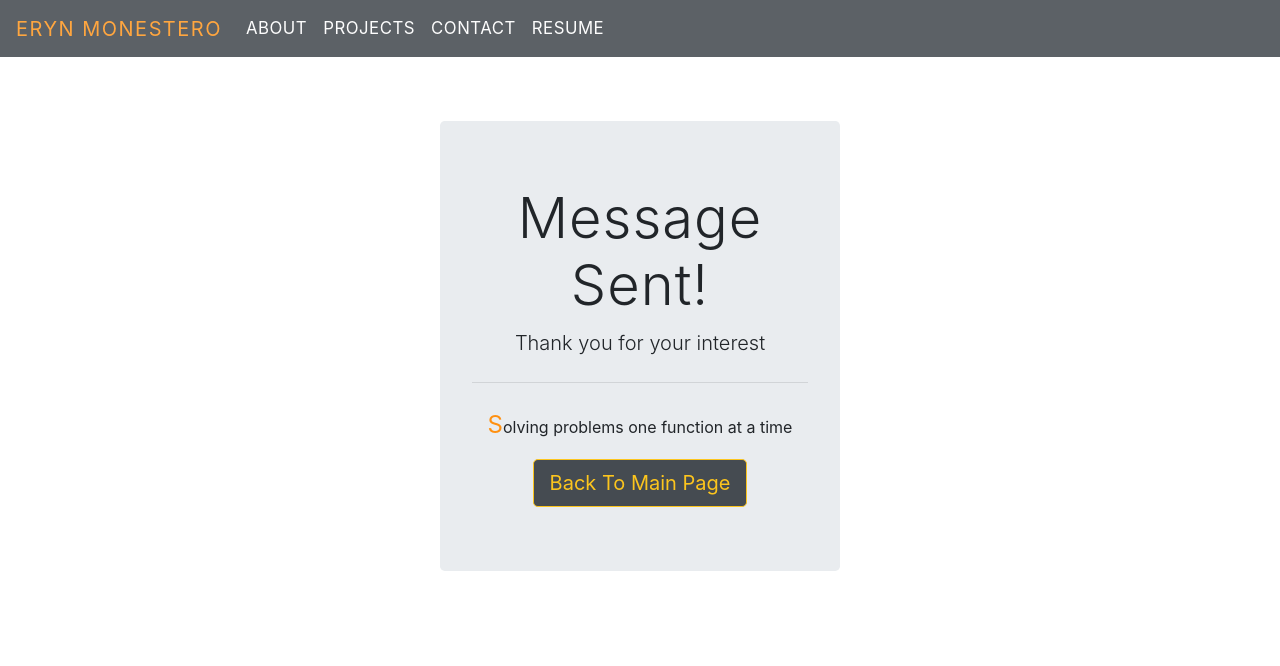
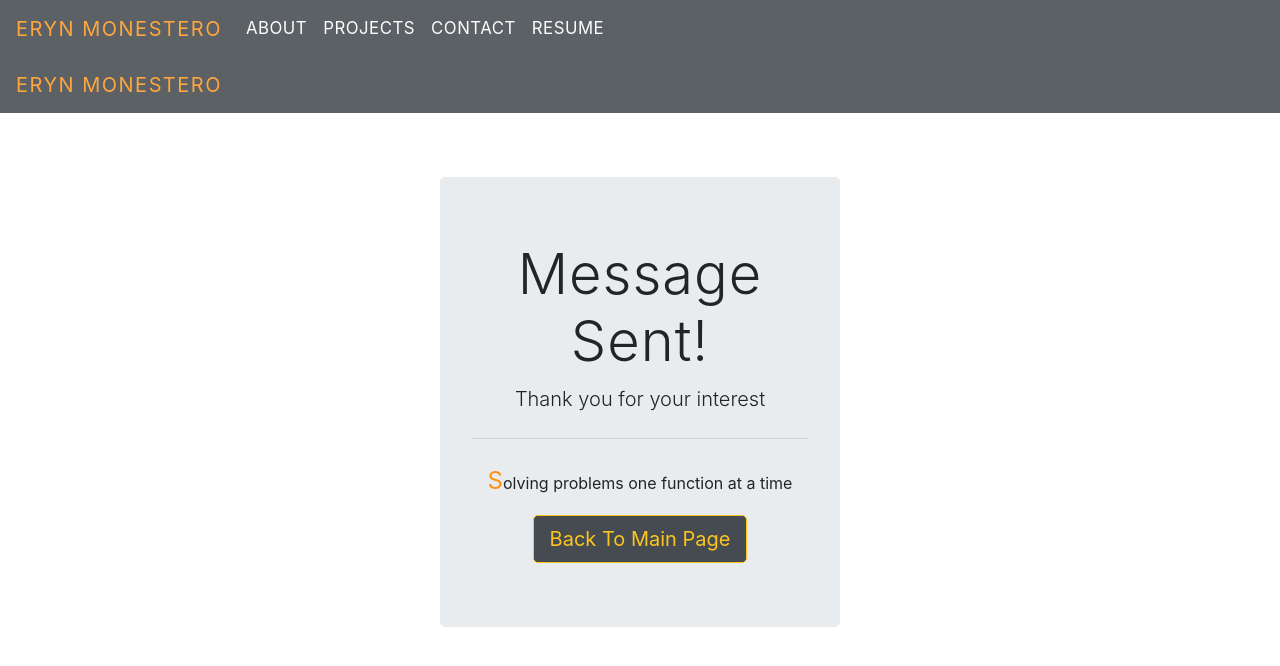
Before and after one commit to erynjohn/erynjohn.git.io, a Node server app: template views/messageSent.handlebars in a window 1280 px wide. Shown: the top 666 px of the page. Run offline with Node 20, Linux system fonts and the light colour scheme; the template is opened without the code that fills it: most values are stand-ins (such as "Sample title", 1, 10 or a date in 2020); some libraries are stand-ins or nearby versions.

Commit message:
Revert "update"
This reverts commit eb7c1105f1cc3ebec730977b207975d898fe0228.
lkkjl

```diff
--- a/app.js
+++ b/app.js
@@ -6,7 +6,7 @@ const path = require('path');
 
 const app = express();
 
-app.engine('handlebars', expresshbs());
+app.engine('handlebars', expresshbs({defaultLayout: 'main'}));
 app.set('view engine', 'handlebars');
 
 app.use('/public', express.static(path.join(__dirname, 'public')));
--- /dev/null
+++ b/views/layouts/main.handlebars
@@ -0,0 +1,52 @@
+<!DOCTYPE html>
+<html lang="en">
+<head>
+    <meta charset="UTF-8">
+    <meta name="viewport" content="width=device-width, initial-scale=1.0">
+    <meta http-equiv="X-UA-Compatible" content="ie=edge">
+    <link rel="stylesheet" type="text/css" media="screen" href="/public/css/style.css" />
+    <link rel="stylesheet" href="https://stackpath.bootstrapcdn.com/bootstrap/4.2.1/css/bootstrap.min.css"
+        integrity="sha384-GJzZqFGwb1QTTN6wy59ffF1BuGJpLSa9DkKMp0DgiMDm4iYMj70gZWKYbI706tWS" crossorigin="anonymous">
+    <link rel="stylesheet" href="https://use.fontawesome.com/releases/v5.7.1/css/all.css"
+        integrity="sha384-fnmOCqbTlWIlj8LyTjo7mOUStjsKC4pOpQbqyi7RrhN7udi9RwhKkMHpvLbHG9Sr" crossorigin="anonymous">
+    <link href="https://fonts.googleapis.com/css?family=Roboto" rel="stylesheet">
+    <script src="https://code.jquery.com/jquery-3.3.1.slim.min.js"
+        integrity="sha384-q8i/X+965DzO0rT7abK41JStQIAqVgRVzpbzo5smXKp4YfRvH+8abtTE1Pi6jizo"
+        crossorigin="anonymous"></script>
+    <script src="https://cdnjs.cloudflare.com/ajax/libs/popper.js/1.14.6/umd/popper.min.js"
+        integrity="sha384-wHAiFfRlMFy6i5SRaxvfOCifBUQy1xHdJ/yoi7FRNXMRBu5WHdZYu1hA6ZOblgut"
+        crossorigin="anonymous"></script>
+    <script src="https://stackpath.bootstrapcdn.com/bootstrap/4.2.1/js/bootstrap.min.js"
+        integrity="sha384-B0UglyR+jN6CkvvICOB2joaf5I4l3gm9GU6Hc1og6Ls7i6U/mkkaduKaBhlAXv9k"
+        crossorigin="anonymous"></script>
+    <title>{{title}}</title>
+</head>
+<body>
+    <nav class="navbar navbar-expand-lg bg-dark">
+        <a class="navbar-brand" href="">ERYN MONESTERO</a>
+        <button class="navbar-toggler" type="button" data-toggle="collapse" data-target="#navbarText"
+            aria-controls="navbarText" aria-expanded="false" aria-label="Toggle navigation">
+            <span class="navbar-toggler-icon"><i class="fas fa-bars"></i></span>
+        </button>
+        <div class="collapse navbar-collapse" id="navbarText">
+            <ul class="navbar-nav mr-auto">
+                <li class="nav-item active">
+                    <a class="nav-link about-link" href="#about">ABOUT<span class="sr-only">(current)</span></a>
+                </li>
+                <li class="nav-item">
+                    <a class="nav-link portfolio-link" href="#projects">PROJECTS</a>
+                </li>
+                <li class="nav-item">
+                    <a class="nav-link contact-link" href="#contact">CONTACT</a>
+                </li>
+                <li class="nav-item">
+                    <a class="nav-link" href="https://docs.google.com/document/d/e/2PACX-1vTrXEOV6zCd6cmvaGa1Z87_akYv43uJJScvcdM5h-U3dWd-70341oZf0fFHNDk3JjSxiumgMSs0oNJ2/pub" target="_blank">RESUME</a>
+                </li>
+            </ul>
+            <span class="navbar-text"></span>
+        </div>
+    </nav>
+    {{{body}}}
+     <script src="/public/js/main.js"></script>
+</body>
+</html>
--- a/views/messageSent.handlebars
+++ b/views/messageSent.handlebars
@@ -6,47 +6,12 @@
     <meta http-equiv="X-UA-Compatible" content="IE=edge">
     <title>Eryn Monestero Portfolio</title>
     <meta name="viewport" content="width=device-width, initial-scale=1">
-     <link rel="stylesheet" type="text/css" media="screen" href="/public/css/style.css" />
-    <link rel="stylesheet" href="https://stackpath.bootstrapcdn.com/bootstrap/4.2.1/css/bootstrap.min.css"
-        integrity="sha384-GJzZqFGwb1QTTN6wy59ffF1BuGJpLSa9DkKMp0DgiMDm4iYMj70gZWKYbI706tWS" crossorigin="anonymous">
-    <link rel="stylesheet" href="https://use.fontawesome.com/releases/v5.7.1/css/all.css"
-        integrity="sha384-fnmOCqbTlWIlj8LyTjo7mOUStjsKC4pOpQbqyi7RrhN7udi9RwhKkMHpvLbHG9Sr" crossorigin="anonymous">
-    <link href="https://fonts.googleapis.com/css?family=Roboto" rel="stylesheet">
-    <script src="https://code.jquery.com/jquery-3.3.1.slim.min.js"
-        integrity="sha384-q8i/X+965DzO0rT7abK41JStQIAqVgRVzpbzo5smXKp4YfRvH+8abtTE1Pi6jizo"
-        crossorigin="anonymous"></script>
-    <script src="https://cdnjs.cloudflare.com/ajax/libs/popper.js/1.14.6/umd/popper.min.js"
-        integrity="sha384-wHAiFfRlMFy6i5SRaxvfOCifBUQy1xHdJ/yoi7FRNXMRBu5WHdZYu1hA6ZOblgut"
-        crossorigin="anonymous"></script>
-    <script src="https://stackpath.bootstrapcdn.com/bootstrap/4.2.1/js/bootstrap.min.js"
-        integrity="sha384-B0UglyR+jN6CkvvICOB2joaf5I4l3gm9GU6Hc1og6Ls7i6U/mkkaduKaBhlAXv9k"
-        crossorigin="anonymous"></script>
 </head>
 
 <body>
     <nav class="navbar navbar-expand-lg bg-dark">
-        <a class="navbar-brand" href="">ERYN MONESTERO</a>
-        <button class="navbar-toggler" type="button" data-toggle="collapse" data-target="#navbarText"
-            aria-controls="navbarText" aria-expanded="false" aria-label="Toggle navigation">
-            <span class="navbar-toggler-icon"><i class="fas fa-bars"></i></span>
-        </button>
-        <div class="collapse navbar-collapse" id="navbarText">
-            <ul class="navbar-nav mr-auto">
-                <li class="nav-item active">
-                    <a class="nav-link about-link" href="#about">ABOUT<span class="sr-only">(current)</span></a>
-                </li>
-                <li class="nav-item">
-                    <a class="nav-link portfolio-link" href="#projects">PROJECTS</a>
-                </li>
-                <li class="nav-item">
-                    <a class="nav-link contact-link" href="#contact">CONTACT</a>
-                </li>
-                <li class="nav-item">
-                    <a class="nav-link" href="https://docs.google.com/document/d/e/2PACX-1vTrXEOV6zCd6cmvaGa1Z87_akYv43uJJScvcdM5h-U3dWd-70341oZf0fFHNDk3JjSxiumgMSs0oNJ2/pub" target="_blank">RESUME</a>
-                </li>
-            </ul>
-            <span class="navbar-text"></span>
-        </div>
+        <a class="navbar-brand" href="#">ERYN MONESTERO</a>
+
     </nav>
     <div>
         <div class="jumbotron message-sent-box">
```
Also changed, not shown: views/index.handlebars (+1 -42 lines).
